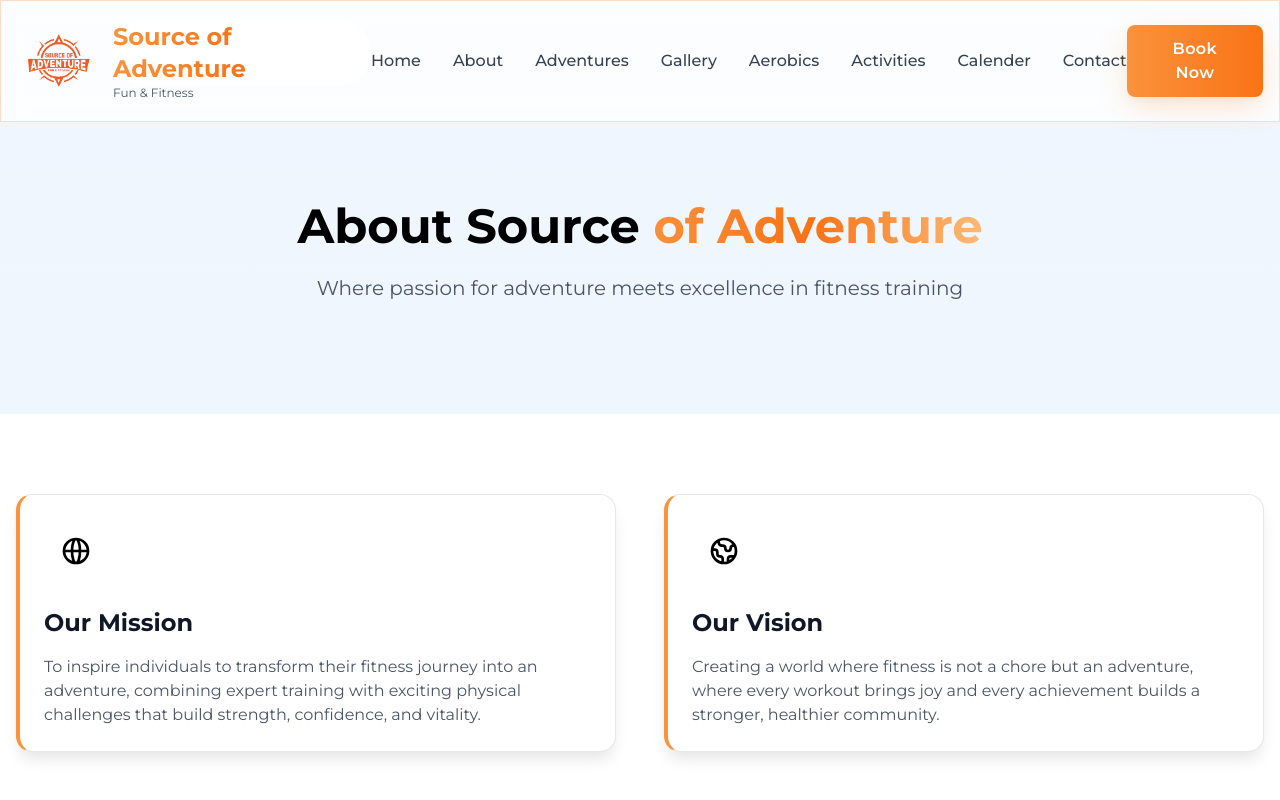
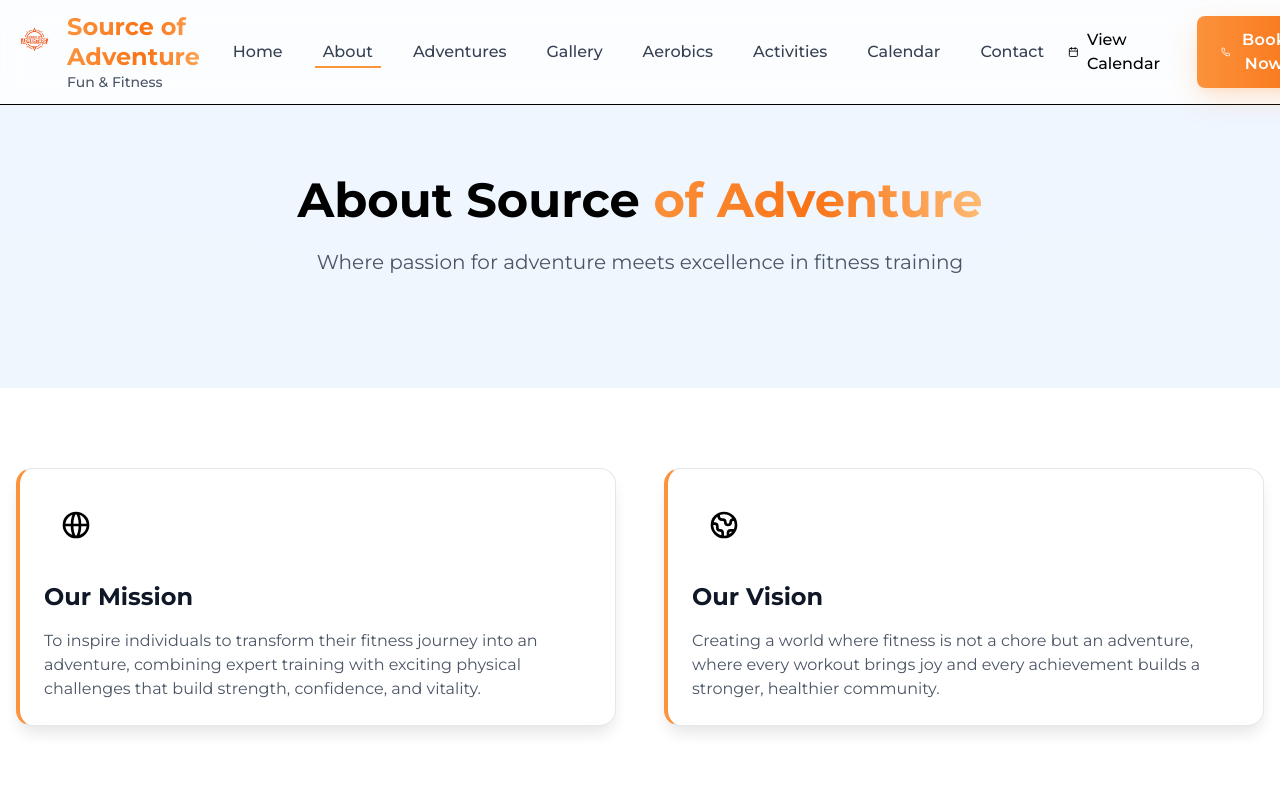
Before and after one commit to DannyMyles/sos, a Next.js app: page /about in a window 1280 px wide. Shown: the top 800 px of the page. Built offline with nearby package versions, Linux system fonts and the light colour scheme.

Commit message:
Nabr menu

```diff
--- a/components/ui/Navigation.tsx
+++ b/components/ui/Navigation.tsx
@@ -1,8 +1,17 @@
-// components/Navigation.tsx
+// components/ui/Navigation.tsx
+'use client'
+
 import Image from 'next/image'
 import Link from 'next/link'
+import { useState, useEffect } from 'react'
+import { usePathname } from 'next/navigation'
+import { Menu, X, Calendar, Phone } from 'lucide-react'
 
 const Navigation = () => {
+  const [isMenuOpen, setIsMenuOpen] = useState(false)
+  const [scrolled, setScrolled] = useState(false)
+  const pathname = usePathname()
+
   const navItems = [
     { name: 'Home', path: '/' },
     { name: 'About', path: '/about' },
@@ -10,49 +19,202 @@ const Navigation = () => {
     { name: 'Gallery', path: '/gallery' },
     { name: 'Aerobics', path: '/aerobics' },
     { name: 'Activities', path: '/activities' },
-    { name: 'Calender', path: '/calender' },
+    { name: 'Calendar', path: '/calendar' },
     { name: 'Contact', path: '/contact' },
   ]
 
+  // Handle scroll effect
+  useEffect(() => {
+    const handleScroll = () => {
+      setScrolled(window.scrollY > 20)
+    }
+    window.addEventListener('scroll', handleScroll)
+    return () => window.removeEventListener('scroll', handleScroll)
+  }, [])
+
+  // Close mobile menu when route changes
+  useEffect(() => {
+    setIsMenuOpen(false)
+  }, [pathname])
+
+  // Prevent body scroll when menu is open
+  useEffect(() => {
+    if (isMenuOpen) {
+      document.body.style.overflow = 'hidden'
+    } else {
+      document.body.style.overflow = 'unset'
+    }
+    return () => {
+      document.body.style.overflow = 'unset'
+    }
+  }, [isMenuOpen])
+
   return (
-    <nav className="glass-adventure sticky top-0 z-50 w-full border-b border-accent/20 bg-white/80 backdrop-blur-md">
-      <div className="container mx-auto px-4 py-4">
+    <>
+      <nav className={`fixed top-0 z-50 w-full transition-all duration-300 ${
+        scrolled || isMenuOpen
+          ? 'bg-white/95 backdrop-blur-md border-b border-accent/20 shadow-lg'
+          : 'bg-white/80 backdrop-blur-md border-b border-accent/10'
+      }`}>
+        <div className="container mx-auto px-4 py-3">
           <div className="flex items-center justify-between">
-          <Link href="/" className="flex items-center space-x-2">
-          <Image src="/SOA Logo-03.png" alt="Source of Adventure Logo" width={88} height={88} />
-            <div>
-              <div className="flex h-full w-full items-center justify-center rounded-full bg-white">
-                <span className="text-2xl font-bold text-gradient-adventure">Source of Adventure</span>
+            {/* Logo */}
+            <Link href="/" className="flex items-center space-x-3 z-50">
+              <div className="relative w-16 h-16">
+                <Image
+                  src="/SOA Logo-03.png"
+                  alt="Source of Adventure Logo"
+                  width={64}
+                  height={64}
+                  className="object-contain"
+                />
               </div>
-              <p className="text-xs text-gray-600">Fun & Fitness</p>
+              <div className="hidden md:block">
+                <div className="flex flex-col">
+                  <span className="text-2xl font-bold text-gradient-adventure leading-tight">
+                    Source of Adventure
+                  </span>
+                  <span className="text-sm text-gray-600 font-medium">Fun & Fitness</span>
+                </div>
               </div>
             </Link>
 
-          <div className="hidden md:flex items-center space-x-8">
+            {/* Desktop Navigation */}
+            <div className="hidden md:flex items-center space-x-6">
               {navItems.map((item) => (
                 <Link
                   key={item.name}
                   href={item.path}
-                className="nav-link-accent font-medium"
+                  className={`nav-link-accent font-medium text-gray-700 hover:text-accent-600 px-2 py-1 ${
+                    pathname === item.path ? 'nav-link-active' : ''
+                  }`}
                 >
                   {item.name}
                 </Link>
               ))}
             </div>
 
-          <button className="btn-adventure hidden md:block">
+            {/* Desktop CTA Buttons */}
+            <div className="hidden md:flex items-center space-x-4">
+              <Link
+                href="/calendar"
+                className="flex items-center gap-2 px-4 py-2 text-accent-600 hover:bg-accent-50 rounded-lg transition-colors"
+              >
+                <Calendar className="w-4 h-4" />
+                <span className="font-medium">View Calendar</span>
+              </Link>
+              <button className="btn-adventure flex items-center gap-2">
+                <Phone className="w-4 h-4" />
                 Book Now
               </button>
+            </div>
 
-          {/* Mobile menu button */}
-          <button className="md:hidden">
-            <svg className="h-6 w-6 text-gray-700" fill="none" stroke="currentColor" viewBox="0 0 24 24">
-              <path strokeLinecap="round" strokeLinejoin="round" strokeWidth={2} d="M4 6h16M4 12h16M4 18h16" />
-            </svg>
+            {/* Mobile Menu Button */}
+            <button
+              onClick={() => setIsMenuOpen(!isMenuOpen)}
+              className="md:hidden relative z-50 p-2 rounded-lg hover:bg-gray-100 transition-colors"
+              aria-label="Toggle menu"
+            >
+              {isMenuOpen ? (
+                <X className="h-6 w-6 text-gray-700" />
+              ) : (
+                <Menu className="h-6 w-6 text-gray-700" />
+              )}
             </button>
           </div>
         </div>
+
+        {/* Mobile Menu Overlay */}
+        <div className={`md:hidden fixed inset-0 z-40 transition-all duration-300 ${
+          isMenuOpen
+            ? 'opacity-100 pointer-events-auto'
+            : 'opacity-0 pointer-events-none'
+        }`}>
+          {/* Backdrop */}
+          <div
+            className={`absolute inset-0 bg-black transition-opacity duration-300 ${
+              isMenuOpen ? 'opacity-50' : 'opacity-0'
+            }`}
+            onClick={() => setIsMenuOpen(false)}
+          />
+
+          {/* Mobile Menu Panel */}
+          <div className={`absolute top-0 right-0 h-full w-4/5 max-w-sm bg-white shadow-2xl transform transition-transform duration-300 ease-in-out ${
+            isMenuOpen ? 'translate-x-0' : 'translate-x-full'
+          }`}>
+            {/* Mobile Logo */}
+            <div className="p-6 border-b border-gray-100">
+              <div className="flex items-center space-x-3">
+                <div className="relative w-12 h-12">
+                  <Image
+                    src="/SOA Logo-03.png"
+                    alt="Source of Adventure Logo"
+                    width={48}
+                    height={48}
+                    className="object-contain"
+                  />
+                </div>
+                <div>
+                  <span className="text-xl font-bold text-gradient-adventure">
+                    Source of Adventure
+                  </span>
+                  <p className="text-xs text-gray-600">Fun & Fitness</p>
+                </div>
+              </div>
+            </div>
+
+            {/* Mobile Navigation Items */}
+            <div className="p-6">
+              <div className="space-y-1">
+                {navItems.map((item) => (
+                  <Link
+                    key={item.name}
+                    href={item.path}
+                    className={`flex items-center px-4 py-3 rounded-lg text-lg font-medium transition-colors ${
+                      pathname === item.path
+                        ? 'bg-accent-50 text-accent-600'
+                        : 'text-gray-700 hover:bg-gray-50'
+                    }`}
+                    onClick={() => setIsMenuOpen(false)}
+                  >
+                    {item.name}
+                  </Link>
+                ))}
+              </div>
+
+              {/* Mobile CTA Buttons */}
+              <div className="mt-8 space-y-4">
+                <Link
+                  href="/calendar"
+                  className="flex items-center justify-center gap-2 w-full px-4 py-3 bg-accent-50 text-accent-600 rounded-lg font-medium hover:bg-accent-100 transition-colors"
+                  onClick={() => setIsMenuOpen(false)}
+                >
+                  <Calendar className="w-5 h-5" />
+                  View Calendar
+                </Link>
+                <button className="btn-adventure w-full flex items-center justify-center gap-2">
+                  <Phone className="w-5 h-5" />
+                  Book Now
+                </button>
+              </div>
+
+              {/* Contact Info */}
+              <div className="mt-8 pt-8 border-t border-gray-100">
+                <h4 className="text-sm font-semibold text-gray-500 mb-3">CONTACT US</h4>
+                <div className="space-y-2">
+                  <p className="text-gray-600">Email: info@sourceofadventure.com</p>
+                  <p className="text-gray-600">Phone: (555) 123-4567</p>
+                  <p className="text-gray-600">Hours: Mon-Fri 6AM-8PM</p>
+                </div>
+              </div>
+            </div>
+          </div>
+        </div>
       </nav>
+
+      {/* Add padding to prevent content from being hidden under fixed nav */}
+      <div className="h-20 md:h-24" />
+    </>
   )
 }
 
```
Lines whose indentation alone changed are shown as unchanged.
